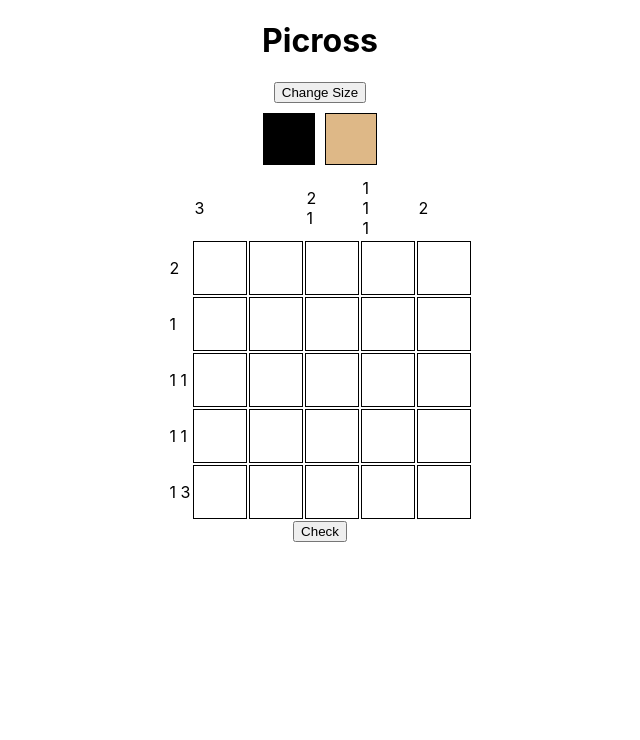
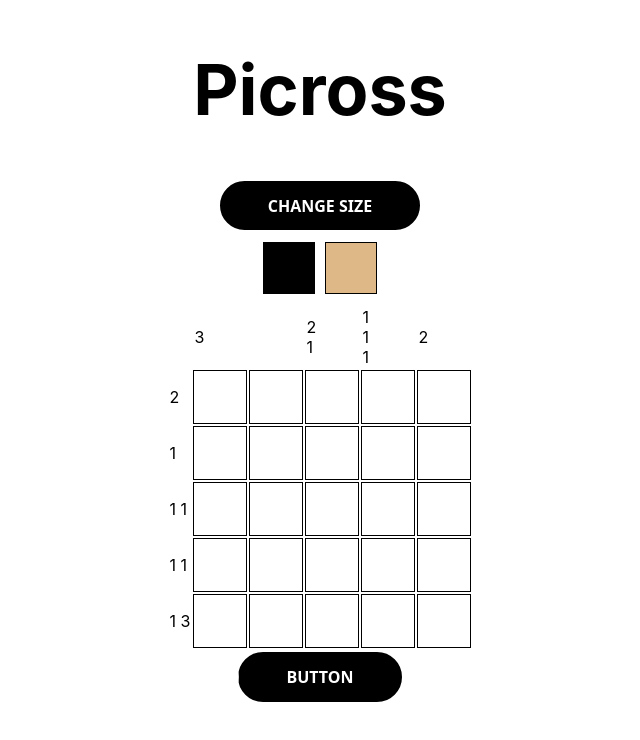
Before and after one commit to WilliamNorboe/Picross-Website, a React (Create React App) app: page / in a window 1280 px wide. Shown: the top 740 px of the page, without its empty margins (320-960 px from the left). Built offline with nearby package versions, Linux system fonts and the light colour scheme.

Commit message:
changed button style

```diff
--- a/src/App.css
+++ b/src/App.css
@@ -8,7 +8,9 @@
   align-items: center;
 }
 
-
+h1{
+  font-size: 70px;
+}
 
 
 /* box css */
--- /dev/null
+++ b/src/components/button.css
@@ -0,0 +1,61 @@
+.btn-2,
+.btn-2 *,
+.btn-2 :after,
+.btn-2 :before,
+.btn-2:after,
+.btn-2:before {
+  border: 0 solid;
+  box-sizing: border-box;
+}
+.btn-2 {
+  -webkit-tap-highlight-color: transparent;
+  -webkit-appearance: button;
+  background-color: #000;
+  background-image: none;
+  color: #fff;
+  cursor: pointer;
+  font-family: ui-sans-serif, system-ui, -apple-system, BlinkMacSystemFont,
+    Segoe UI, Roboto, Helvetica Neue, Arial, Noto Sans, sans-serif,
+    Apple Color Emoji, Segoe UI Emoji, Segoe UI Symbol, Noto Color Emoji;
+  font-size: 100%;
+  font-weight: 900;
+  line-height: 1.5;
+  margin: 0;
+  -webkit-mask-image: -webkit-radial-gradient(#000, #fff);
+  padding: 0;
+  text-transform: uppercase;
+}
+.btn-2:disabled {
+  cursor: default;
+}
+.btn-2:-moz-focusring {
+  outline: auto;
+}
+.btn-2 svg {
+  display: block;
+  vertical-align: middle;
+}
+.btn-2 [hidden] {
+  display: none;
+}
+.btn-2 {
+  border-radius: 99rem;
+  border-width: 2px;
+  overflow: hidden;
+  padding: 0.8rem 3rem;
+  position: relative;
+}
+.btn-2 span {
+  mix-blend-mode: difference;
+}
+.btn-2:before {
+  background: #fff;
+  content: "";
+  inset: 0;
+  position: absolute;
+  transform: translateX(var(--progress, -100%));
+  transition: transform 0.2s ease;
+}
+.btn-2:hover:before {
+  --progress: 0;
+}
--- a/src/components/picross.js
+++ b/src/components/picross.js
@@ -1,5 +1,6 @@
 
 import { useState } from 'react';
+import './button.css';
 
 let prevSize = 0;
 let picrossAnswer;
@@ -167,7 +168,7 @@ function Picross(props) {
   return (
       <div className='page'>
         <h1>Picross</h1>
-        <button onClick = {()=>{changeSize(setSize, setPlayerBoard)}} >Change Size</button>
+        <button class="btn-2" onClick = {()=>{changeSize(setSize, setPlayerBoard)}}><span>Change Size</span></button>
         <div className = "choices">
           <div className='box marked' onClick= {()=>{choice = "black"}}></div>
           <div className='box cross' onClick= {()=>{choice = "not"}}></div>
@@ -177,7 +178,7 @@ function Picross(props) {
           {board}
           </tbody>
       </table>
-        <button onClick = {()=>{props.finished(printb(playerBoard, picrossAnswer, props.setResult))}} >Check</button>
+        <button class="btn-2" onClick = {()=>{props.finished(printb(playerBoard, picrossAnswer, props.setResult))}}><span>Button</span></button>
       </div>
   );
 }
--- a/src/components/win.js
+++ b/src/components/win.js
@@ -1,6 +1,6 @@
 
 import { useState } from 'react';
-
+import './button.css';
 
 function Win(props) {
   console.log(props.playerBoard);
@@ -21,7 +21,8 @@ function Win(props) {
   return (
       <div className='page'>
         <h1>Picross</h1>
-        <button onClick = {()=>{window.location.reload();}}>Restart</button>
+        <button >Restart</button>
+        <button class="btn-2" onClick = {()=>{window.location.reload();}}><span>Button</span></button>
           {board}
       </div>
   );
```
